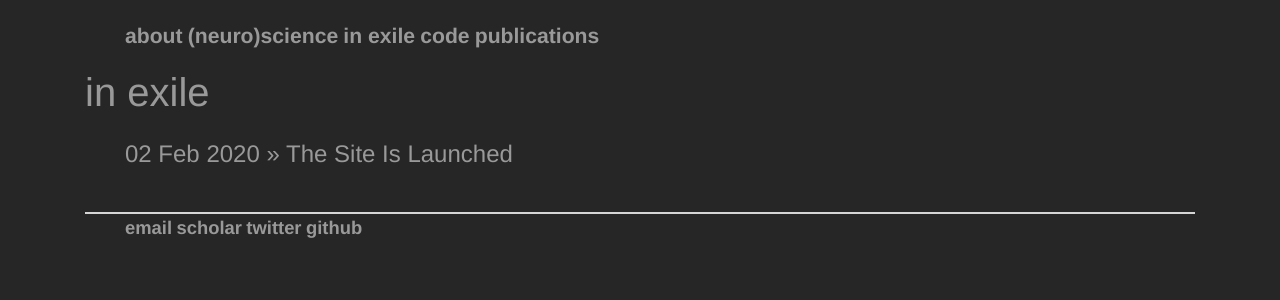
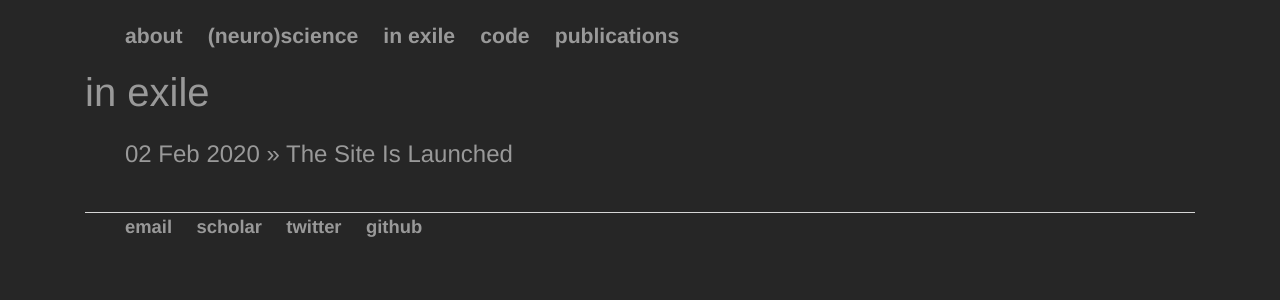
Before and after one commit to bartulem/bartulem.github.io, a Jekyll site: the page built from inexile/index.html, in a window 1280 px wide. Shown: the top 300 px of the page. Built offline with Jekyll 4.4.1, drawn with Linux system fonts in a browser that asks for light colours.

Commit message:
Update main.css

```diff
--- a/css/main.css
+++ b/css/main.css
@@ -8,11 +8,11 @@ blockquote p { font-size: 16px; line-height: 1.6em; }
 /* Masthead */
 .header, .header h3 { font-family: 'Helvetica', 'HelveticaNeue', 'Arial', 'Sans-Serif'; font-size: 1.15em; font-weight: bold; color: #999999; }
 
-.footer { font-family: 'Helvetica', 'HelveticaNeue', 'Arial', 'Sans-Serif'; font-size: 1.15em; font-weight: bold; color: #999999; margin-top: 20px; border-top: 2.25px solid #d5d5d5; font-size: 1.0em; }
+.footer { font-family: 'Helvetica', 'HelveticaNeue', 'Arial', 'Sans-Serif'; font-size: 1.15em; font-weight: bold; color: #999999; margin-top: 20px; border-top: 1.75px solid #d5d5d5; font-size: 1.0em; }
 
 nav ul li, header ul li { font-family:'Helvetica', 'HelveticaNeue', 'Arial', 'Sans-Serif'; font-size: 1.15em; font-weight: bold; }
 
-nav ul li, footer ul li { font-family:'Helvetica', 'HelveticaNeue', 'Arial', 'Sans-Serif'; padding: 0px; list-style: none; display: inline; font-size: 1.15em; font-weight: bold; }
+nav ul li, footer ul li { font-family:'Helvetica', 'HelveticaNeue', 'Arial', 'Sans-Serif'; padding: 0px; margin-right: 20px; list-style: none; display: inline; font-size: 1.15em; font-weight: bold; }
 
 a { color: #999999; text-decoration: none; }
 
```
